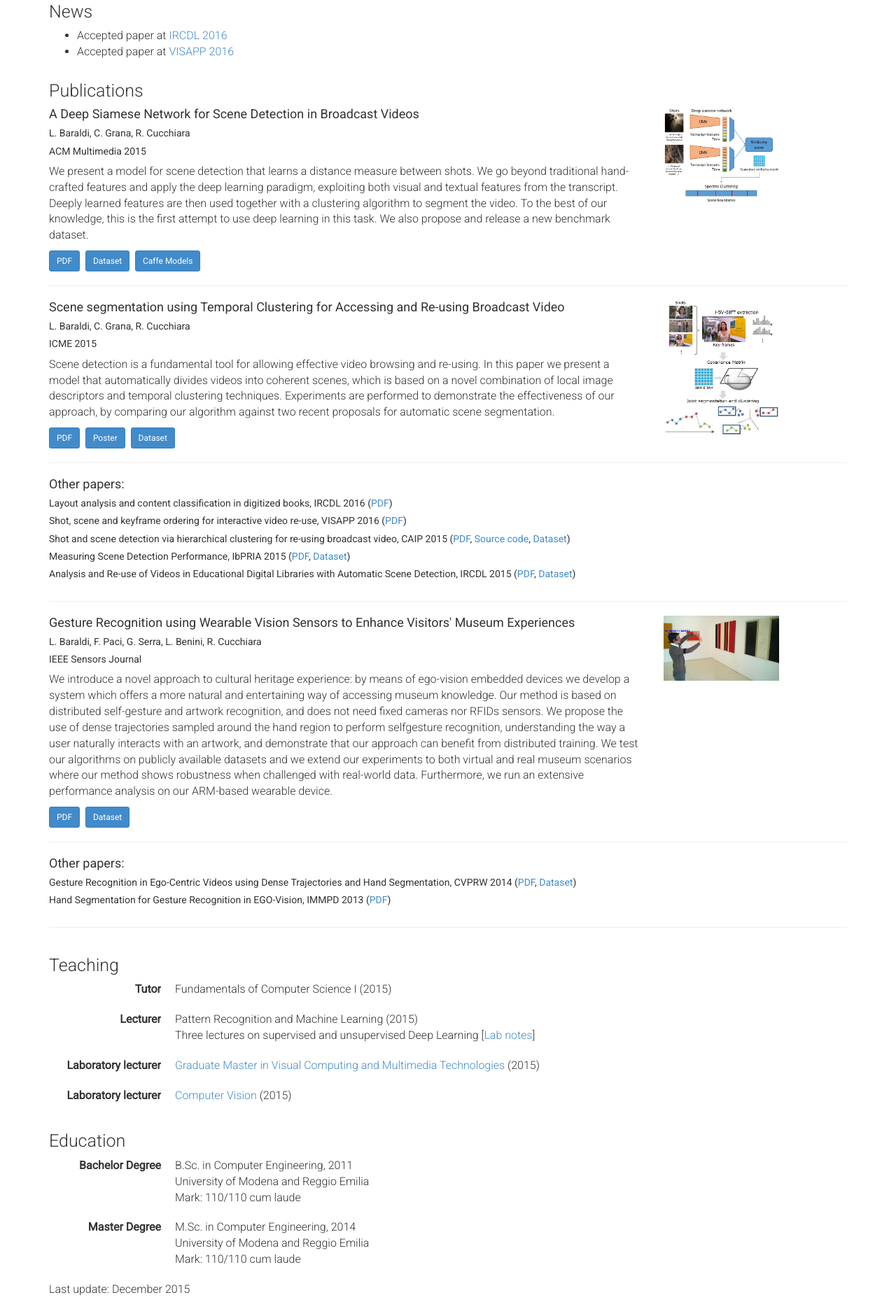
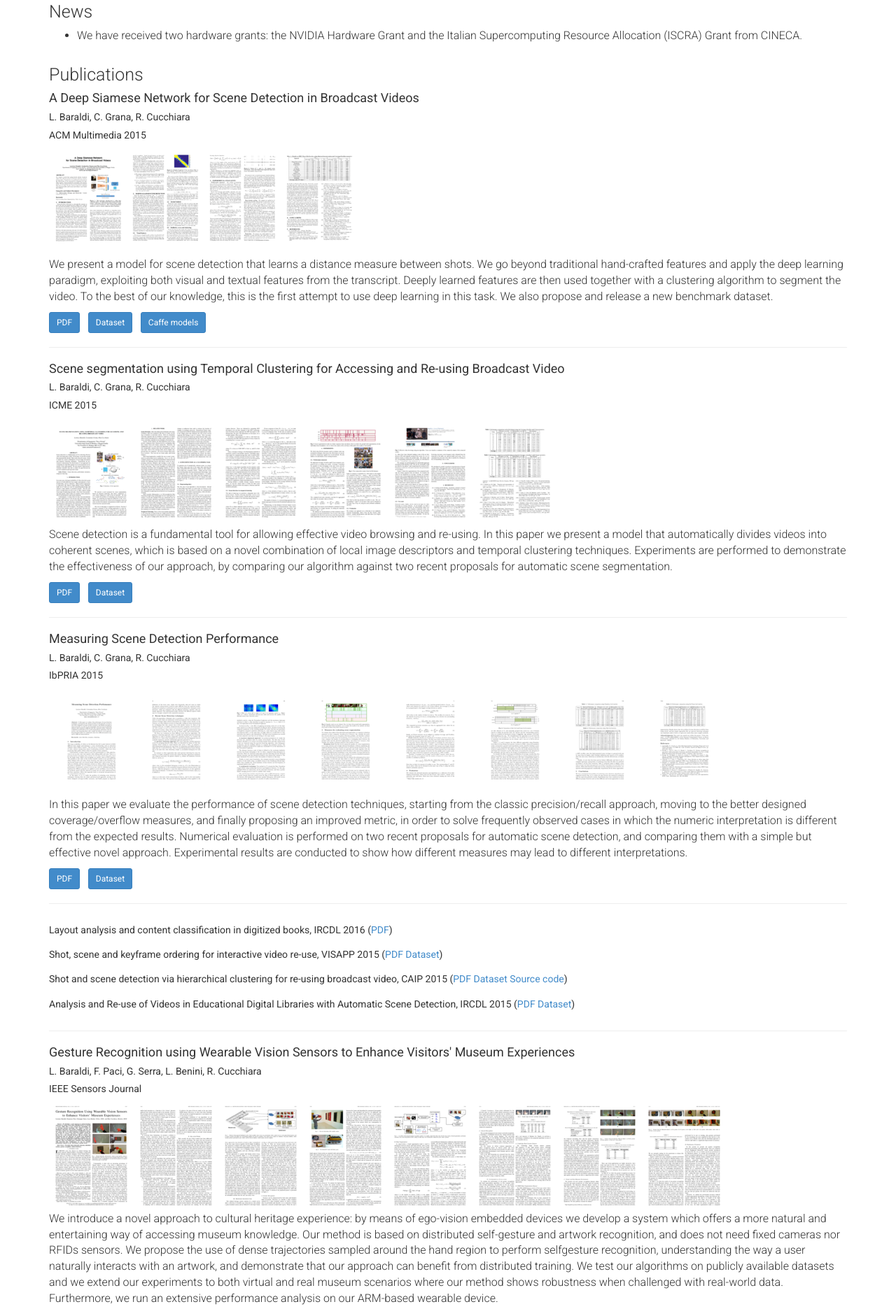
Before and after one commit to ominux/baraldilorenzo.github.io, a plain HTML site: page index.html in a window 1280 px wide. Shown: the part 272-2143 px from the top of the page at 70% size. Drawn offline with nearby package versions, Linux system fonts and the light colour scheme; files whose address does not match are found by name.

Commit message:
New version

```diff
--- a/index.html
+++ b/index.html
@@ -24,6 +24,7 @@
   </head>
   <body>
   <div class="header">
+
       <div class="container">
         <div class="row">
           <div class="col-md-5">
@@ -46,120 +47,304 @@
           </div>
         </div>
       </div>
+
   </div>
   <div class="container">
+
+
   <div class="row">
 	<div class="col-md-12">
 	  <h2>News</h2>
 	  <ul>
-			<li>Accepted paper at <a href="http://www.micc.unifi.it/ircdl/">IRCDL 2016</a></li>
-			<li>Accepted paper at <a href="http://www.visapp.visigrapp.org/">VISAPP 2016</a></li>
+
+			<li>We have received two hardware grants: the NVIDIA Hardware Grant and the Italian Supercomputing Resource Allocation (ISCRA) Grant from CINECA.</li>
+
 	  </ul>
 	</div>
   </div>
+
+
   <div class="row">
 	<div class="col-md-12">
 	  <h2>Publications</h2>
-        </div>
-      </div>
+
+
 			  <div class="row">
-        <div class="col-md-9">
+				<div class="col-md-12">
 				  <h4>A Deep Siamese Network for Scene Detection in Broadcast Videos</h4>
 				  <h5>L. Baraldi, C. Grana, R. Cucchiara</h5>
 				  <h5>ACM Multimedia 2015</h5>
+
+					<img src="papers/2015ACMM.png" />
+
 				  <p>We present a model for scene detection that learns a distance measure between shots. We go beyond traditional hand-crafted features and apply the deep learning paradigm, exploiting both visual and textual features from the transcript. Deeply learned features are then used together with a clustering algorithm to segment the video. To the best of our knowledge, this is the first attempt to use deep learning in this task. We also propose and release a new benchmark dataset.</p>
-          <a href="http://imagelab.ing.unimore.it/imagelab/pubblicazioni/2015ACMM_Scenes.pdf"><span class="btn btn-primary btn-sm">PDF</span></a>&nbsp;&nbsp;<a href="http://imagelab.ing.unimore.it/imagelab/page.asp?IdPage=5"><span class="btn btn-primary btn-sm">Dataset</span></a>&nbsp;&nbsp;<a href="https://gist.github.com/baraldilorenzo/05b742d47220b487c8bd"><span class="btn btn-primary btn-sm">Caffe Models</span></a>
-        </div>
-		<div class="col-md-2">
-          <img class="img-responsive" src="papers/2015acmm.jpg" alt="">
+
+					<a href="http://imagelab.ing.unimore.it/imagelab/pubblicazioni/2015ACMM_Scenes.pdf"><span class="btn btn-primary btn-sm">PDF</span></a>
+
+						&nbsp;
+
+
+					<a href="http://imagelab.ing.unimore.it/imagelab/page.asp?IdPage=5"><span class="btn btn-primary btn-sm">Dataset</span></a>
+
+						&nbsp;
+
+
+					<a href="https://gist.github.com/baraldilorenzo/05b742d47220b487c8bd"><span class="btn btn-primary btn-sm">Caffe models</span></a>
+
+
 				</div>
 			  </div>
 			  <hr>
+
+
+
+
+
 			  <div class="row">
-        <div class="col-md-9">
+				<div class="col-md-12">
 				  <h4>Scene segmentation using Temporal Clustering for Accessing and Re-using Broadcast Video</h4>
 				  <h5>L. Baraldi, C. Grana, R. Cucchiara</h5>
 				  <h5>ICME 2015</h5>
+
+					<img src="papers/2015ICME.png" />
+
 				  <p>Scene detection is a fundamental tool for allowing effective video browsing and re-using. In this paper we present a model that automatically divides videos into coherent scenes, which is based on a novel combination of local image descriptors and temporal clustering techniques. Experiments are performed to demonstrate the effectiveness of our approach, by comparing our algorithm against two recent proposals for automatic scene segmentation.</p>
-          <a href="http://imagelab.ing.unimore.it/imagelab/pubblicazioni/2015ICME.pdf"><span class="btn btn-primary btn-sm">PDF</span></a>&nbsp;&nbsp;<a href="papers/2015icme_poster.pdf"><span class="btn btn-primary btn-sm">Poster</span></a>&nbsp;&nbsp;<a href="http://imagelab.ing.unimore.it/files/RaiSceneDetection.zip"<span class="btn btn-primary btn-sm">Dataset</span></a>
-		</div>
-		<div class="col-md-2">
-          <img class="img-responsive" src="papers/2015icme.jpg" alt="">
+
+					<a href="http://imagelab.ing.unimore.it/imagelab/pubblicazioni/2015ICME.pdf"><span class="btn btn-primary btn-sm">PDF</span></a>
+
+						&nbsp;
+
+
+					<a href="http://imagelab.ing.unimore.it/files/RaiSceneDetection.zip"><span class="btn btn-primary btn-sm">Dataset</span></a>
+
+
 				</div>
 			  </div>
 			  <hr>
+
+
+
+
+
 			  <div class="row">
-        <div class="col-md-9">
-		  <h4>Other papers:</h4>
-		  <h5>Layout analysis and content classification in digitized books, IRCDL 2016 (<a href="http://imagelab.ing.unimore.it/imagelab/pubblicazioni/2016_IRCDL.pdf">PDF</a>)</h5>
-		  <h5>Shot, scene and keyframe ordering for interactive video re-use, VISAPP 2016 (<a href="http://imagelab.ing.unimore.it/imagelab/pubblicazioni/2016_VISAPP.pdf">PDF</a>)</h5>
-		  <h5>Shot and scene detection via hierarchical clustering for re-using broadcast video, CAIP 2015 (<a href="http://imagelab.ing.unimore.it/imagelab/pubblicazioni/2015CAIP.pdf">PDF</a>, <a href="http://imagelab.ing.unimore.it/files/ShotDetector.zip">Source code</a>, <a href="http://imagelab.ing.unimore.it/files/RaiSceneDetection.zip">Dataset</a>)</h5>
-          <h5>Measuring Scene Detection Performance, IbPRIA 2015 (<a href="http://imagelab.ing.unimore.it/imagelab/pubblicazioni/2015IbPRIA.pdf">PDF</a>, <a href="http://imagelab.ing.unimore.it/files/RaiSceneDetection.zip">Dataset</a>)</h5>
-		  <h5>Analysis and Re-use of Videos in Educational Digital Libraries with Automatic Scene Detection, IRCDL 2015 (<a href="http://imagelab.ing.unimore.it/imagelab/pubblicazioni/2015IRCDL.pdf">PDF</a>, <a href="http://imagelab.ing.unimore.it/files/RaiSceneDetection.zip">Dataset</a>)</h5>
+				<div class="col-md-12">
+				  <h4>Measuring Scene Detection Performance</h4>
+				  <h5>L. Baraldi, C. Grana, R. Cucchiara</h5>
+				  <h5>IbPRIA 2015</h5>
+
+					<img src="papers/2015IbPRIA.png" />
+
+				  <p>In this paper we evaluate the performance of scene detection techniques, starting from the classic precision/recall approach, moving to the better designed coverage/overflow measures, and finally proposing an improved metric, in order to solve frequently observed cases in which the numeric interpretation is different from the expected results. Numerical evaluation is performed on two recent proposals for automatic scene detection, and comparing them with a simple but effective novel approach. Experimental results are conducted to show how different measures may lead to different interpretations.</p>
+
+					<a href="http://imagelab.ing.unimore.it/imagelab/pubblicazioni/2015IbPRIA.pdf"><span class="btn btn-primary btn-sm">PDF</span></a>
+
+						&nbsp;
+
+
+					<a href="http://imagelab.ing.unimore.it/imagelab/pubblicazioni/2015IRCDL.pdf"><span class="btn btn-primary btn-sm">Dataset</span></a>
+
+
 				</div>
 			  </div>
 			  <hr>
+
+
+
+
+
+
+
 				<div class="row">
 					<div class="col-md-9">
+					  <h5>Layout analysis and content classification in digitized books, IRCDL 2016
+
+						(<a href="http://imagelab.ing.unimore.it/imagelab/pubblicazioni/2016_IRCDL.pdf">PDF</a>)
+
+					  </h5>
+					</div>
+				</div>
+
+
+
+
+
+
+				<div class="row">
+					<div class="col-md-9">
+					  <h5>Shot, scene and keyframe ordering for interactive video re-use, VISAPP 2015
+
+						(<a href="http://imagelab.ing.unimore.it/imagelab/pubblicazioni/2016_VISAPP.pdf">PDF</a>&nbsp;<a href="http://imagelab.ing.unimore.it/files/RaiSceneDetection.zip">Dataset</a>)
+
+					  </h5>
+					</div>
+				</div>
+
+
+
+
+
+
+				<div class="row">
+					<div class="col-md-9">
+					  <h5>Shot and scene detection via hierarchical clustering for re-using broadcast video, CAIP 2015
+
+						(<a href="http://imagelab.ing.unimore.it/imagelab/pubblicazioni/2015CAIP.pdf">PDF</a>&nbsp;<a href="http://imagelab.ing.unimore.it/files/RaiSceneDetection.zip">Dataset</a>&nbsp;<a href="http://imagelab.ing.unimore.it/files/ShotDetector.zip">Source code</a>)
+
+					  </h5>
+					</div>
+				</div>
+
+
+
+
+
+
+				<div class="row">
+					<div class="col-md-9">
+					  <h5>Analysis and Re-use of Videos in Educational Digital Libraries with Automatic Scene Detection, IRCDL 2015
+
+						(<a href="http://imagelab.ing.unimore.it/imagelab/pubblicazioni/2015IRCDL.pdf">PDF</a>&nbsp;<a href="http://imagelab.ing.unimore.it/files/RaiSceneDetection.zip">Dataset</a>)
+
+					  </h5>
+					</div>
+				</div>
+				<hr />
+
+
+
+			  <div class="row">
+				<div class="col-md-12">
 				  <h4>Gesture Recognition using Wearable Vision Sensors to Enhance Visitors' Museum Experiences</h4>
 				  <h5>L. Baraldi, F. Paci, G. Serra, L. Benini, R. Cucchiara</h5>
 				  <h5>IEEE Sensors Journal</h5>
+
+					<img src="papers/2015IEEESens.png" />
+
 				  <p>We introduce a novel approach to cultural heritage experience: by means of ego-vision embedded devices we develop a system which offers a more natural and entertaining way of accessing museum knowledge. Our method is based on distributed self-gesture and artwork recognition, and does not need fixed cameras nor RFIDs sensors. We propose the use of dense trajectories sampled around the hand region to perform selfgesture recognition, understanding the way a user naturally interacts with an artwork, and demonstrate that our approach can benefit from distributed training. We test our algorithms on publicly available datasets and we extend our experiments to both virtual and real museum scenarios where our method shows robustness when challenged with real-world data. Furthermore, we run an extensive performance analysis on our ARM-based wearable device.</p>
-          <a href="http://imagelab.ing.unimore.it/imagelab/pubblicazioni/2015IEEESens.pdf"><span class="btn btn-primary btn-sm">PDF</span></a>&nbsp;&nbsp;<a href="http://imagelab.ing.unimore.it/files/ego_virtualmuseum.zip"><span class="btn btn-primary btn-sm">Dataset</span></a>
-        </div>
-        <div class="col-md-2">
-          <img class="img-responsive" src="papers/ieee_sens15.jpg" alt="">
+
+					<a href="http://imagelab.ing.unimore.it/imagelab/pubblicazioni/2015IEEESens.pdf"><span class="btn btn-primary btn-sm">PDF</span></a>
+
+						&nbsp;
+
+
+					<a href="http://imagelab.ing.unimore.it/files/ego_virtualmuseum.zip"><span class="btn btn-primary btn-sm">Dataset</span></a>
+
+
 				</div>
 			  </div>
 			  <hr>
+
+
+
+
+
 			  <div class="row">
-        <div class="col-md-9">
-		  <h4>Other papers:</h4>
-		  <h5>Gesture Recognition in Ego-Centric Videos using Dense Trajectories and Hand Segmentation, CVPRW 2014 (<a href="http://imagelab.ing.unimore.it/imagelab/pubblicazioni/2014EVW.pdf">PDF</a>, <a href="http://imagelab.ing.unimore.it/files/ego_virtualmuseum.zip">Dataset</a>)</h5>
-          <h5>Hand Segmentation for Gesture Recognition in EGO-Vision, IMMPD 2013
-		  (<a href="http://imagelab.ing.unimore.it/imagelab/pubblicazioni/2013IMMPD.pdf">PDF</a>)</h5>
+				<div class="col-md-12">
+				  <h4>Gesture Recognition in Ego-Centric Videos using Dense Trajectories and Hand Segmentation</h4>
+				  <h5>L. Baraldi, F. Paci, G. Serra, L. Benini, R. Cucchiara</h5>
+				  <h5>CVPR Workshop 2014</h5>
+
+					<img src="papers/2014EVW.png" />
+
+				  <p>We present a novel method for monocular hand gesture recognition in ego-vision scenarios that deals with static and dynamic gestures and can achieve high accuracy results using a few positive samples. Specifically, we use and extend the dense trajectories approach that has been successfully  introduced for action recognition. Dense features are extracted around regions selected by a new hand segmentation technique that integrates superpixel classification, temporal and spatial coherence. We extensively test our gesture recognition and segmentation algorithms on public datasets and propose a new dataset shot with a wearable camera. In addition, we demonstrate that our solution can work in near real-time on a wearable device.</p>
+
+					<a href="http://imagelab.ing.unimore.it/imagelab/pubblicazioni/2014EVW.pdf"><span class="btn btn-primary btn-sm">PDF</span></a>
+
+						&nbsp;
+
+
+					<a href="http://imagelab.ing.unimore.it/files/ego_virtualmuseum.zip"><span class="btn btn-primary btn-sm">Dataset</span></a>
+
+
 				</div>
 			  </div>
 			  <hr>
+
+
+
+
+
+			  <div class="row">
+				<div class="col-md-12">
+				  <h4>Hand Segmentation for Gesture Recognition in EGO-Vision</h4>
+				  <h5>G. Serra, M. Camurri, L. Baraldi, M. Benedetti, R. Cucchiara</h5>
+				  <h5>IMMPD 2013</h5>
+
+					<img src="papers/2013IMMPD.png" />
+
+				  <p>Portable devices for first-person camera views will play a central role in future interactive systems. One necessary step for feasible human-computer guided activities is gesture recognition, preceded by a reliable hand segmentation from egocentric vision. In this work we provide a novel hand segmentation algorithm based on Random Forest superpixel classification that integrates light, time and space consistency. We also propose a gesture recognition method based Exemplar SVMs since it requires a only small set of positive sampels, hence it is well suitable for the egocentric video applications. Furthermore, this method is enhanced by using segmented images instead of full frames during test phase. Experimental results show that our hand segmentation algorithm outperforms the state-of-the-art approaches and improves the gesture recognition accuracy on both the publicly available EDSH dataset and our dataset designed for cultural heritage applications.</p>
+
+					<a href="http://imagelab.ing.unimore.it/imagelab/pubblicazioni/2013IMMPD.pdf"><span class="btn btn-primary btn-sm">PDF</span></a>
+
+
+				</div>
+			  </div>
+			  <hr>
+
+
+
+
+	</div>
+  </div>
+
 	<div class="row">
 <div class="col-md-12">
   <h2>Teaching</h2>
 </div>
 </div>
+
+<div class="row">
+<div class="col-md-12">
+  <dl class="dl-horizontal">
+	<dt>Laboratory Lecturer</dt>
+	<dd>Computer Vision (2016)</dd>
+
+  </dl>
+</div>
+</div>
+
 <div class="row">
 <div class="col-md-12">
   <dl class="dl-horizontal">
 	<dt>Tutor</dt>
 	<dd>Fundamentals of Computer Science I (2015)</dd>
+
   </dl>
 </div>
 </div>
+
 <div class="row">
 <div class="col-md-12">
   <dl class="dl-horizontal">
 	<dt>Lecturer</dt>
 	<dd>Pattern Recognition and Machine Learning (2015)</dd>
+
 		<dd>Three lectures on supervised and unsupervised Deep Learning [<a href="https://github.com/baraldilorenzo/DL_tutorials">Lab notes</a>]</dd>
+
   </dl>
 </div>
 </div>
+
 <div class="row">
 <div class="col-md-12">
   <dl class="dl-horizontal">
 	<dt>Laboratory lecturer</dt>
-            <dd><a href="http://www.mastermumet.unimore.it/">Graduate Master in Visual Computing and Multimedia
-Technologies</a> (2015)</dd>
+	<dd>Graduate Master in Visual Computing and Multimedia Technologies (2015)</dd>
+
   </dl>
 </div>
 </div>
+
 <div class="row">
 <div class="col-md-12">
   <dl class="dl-horizontal">
 	<dt>Laboratory lecturer</dt>
-            <dd><a href="http://imagelab.ing.unimore.it/didattica/index.asp?corso=va15">Computer Vision</a> (2015)</dd>
+	<dd>Computer Vision (2015)</dd>
+
   </dl>
 </div>
 </div>
+
 	  <div class="row">
 	<div class="col-md-12">
 	  <h2>Education</h2>
@@ -187,10 +372,13 @@ Technologies</a> (2015)</dd>
 	  </dl>
 	</div>
   </div>
+
+
+
   <footer>
 	<div class="row">
 	  <div class="col-md-12">
-            <p>Last update: December 2015</p>
+		<p>Last update: today</p>
 	  </div>
 	</div>
   </footer>
```
Also changed, not shown: papers/2013IMMPD.png (added), papers/2014EVW.png (added), papers/2015ACMM.png (added), papers/2015ICME.png (added), papers/2015IEEESens.png (added), papers/2015IbPRIA.png (added), papers/2015acmm.jpg (deleted), papers/2015icme.jpg (deleted), papers/ieee_sens15.jpg (deleted), papers/immpd13.jpg (deleted), 1 other file. Lines whose indentation alone changed are shown as unchanged.
